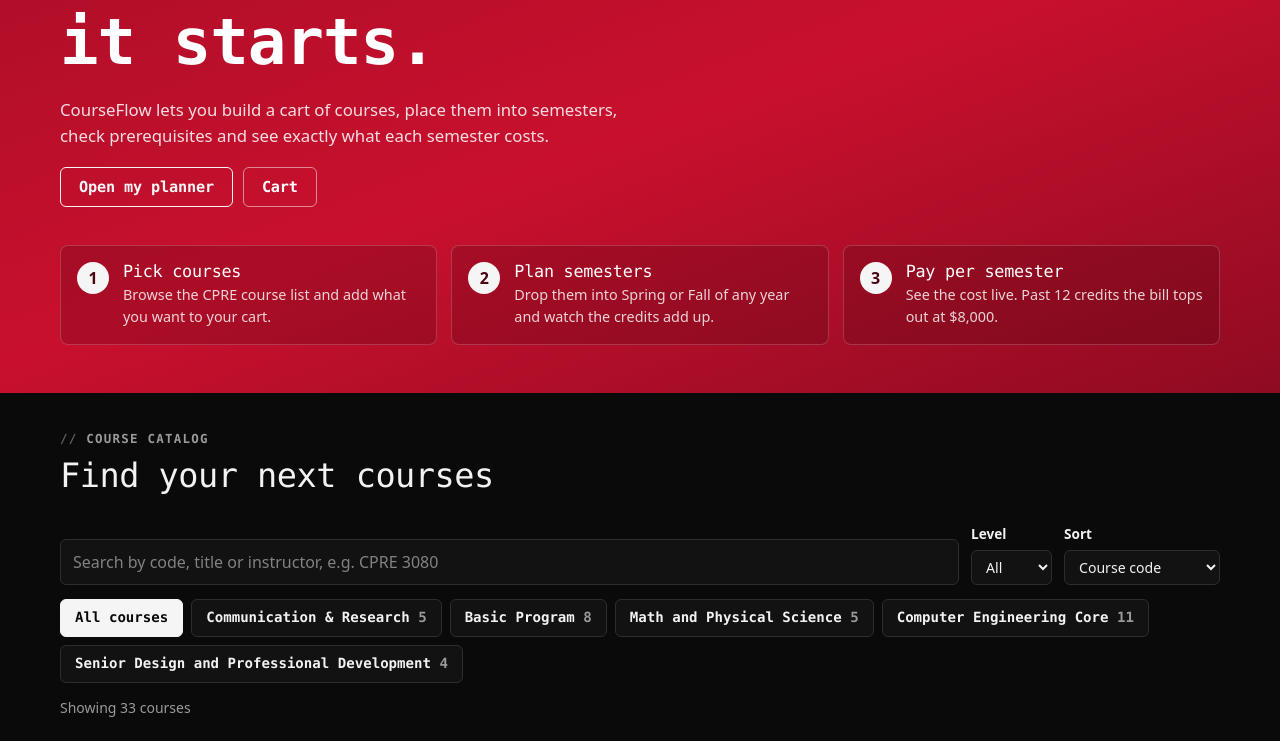
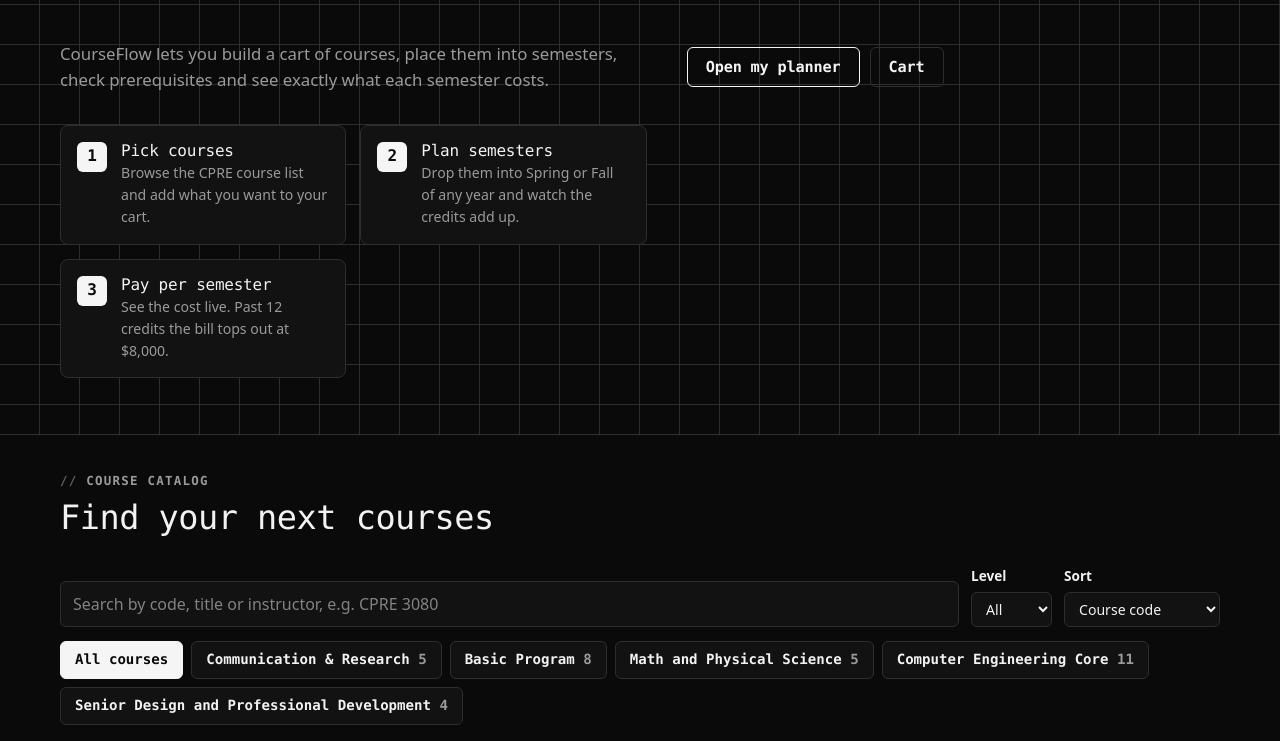
Before and after one commit to Scotty-08/CourseFlow, a React (Vite) app: page / in a window 1280 px wide. Shown: the part 300-1041 px from the top of the page. Built offline with nearby package versions, Linux system fonts and the light colour scheme.

Commit message:
FEAT: terminal-style hero, grid background and monochrome page styles

```diff
--- a/src/styles/pages.css
+++ b/src/styles/pages.css
@@ -1,76 +1,161 @@
 /* ---------- Home: hero ---------- */
 
 .hero {
-  background:
-    radial-gradient(900px 400px at 85% -10%, rgb(241 190 72 / 0.28), transparent 60%),
-    linear-gradient(160deg, #a30d26 0%, #c8102e 55%, #8f0b21 100%);
-  color: #fff;
+  border-bottom: 1px solid var(--line);
+  background-color: var(--paper);
+  background-image:
+    linear-gradient(var(--line) 1px, transparent 1px),
+    linear-gradient(90deg, var(--line) 1px, transparent 1px);
+  background-size: 40px 40px;
+  background-position: -1px -1px;
 }
 
 .hero__inner {
   display: grid;
+  grid-template-columns: minmax(0, 1.1fr) minmax(0, 1fr);
+  gap: 32px 40px;
+  align-items: center;
+  padding-block: 56px;
+}
+
+@media (max-width: 900px) {
+  .hero__inner {
+    grid-template-columns: 1fr;
+  }
+}
+
+.hero__copy {
+  display: grid;
   gap: 18px;
-  padding-block: 56px 48px;
 }
 
 .hero h1 {
-  max-width: 18ch;
-  font-size: clamp(2.3rem, 5.5vw, 4rem);
+  font-size: clamp(2rem, 4.6vw, 3.4rem);
   font-weight: 800;
+  letter-spacing: -0.04em;
+}
+
+.hero__steps {
+  grid-column: 1 / -1;
 }
 
 .eyebrow--gold {
-  color: var(--gold);
+  color: var(--muted);
 }
 
 .lead--light {
-  color: rgb(255 255 255 / 0.86);
+  color: var(--muted);
 }
 
 .btn--on-dark {
-  border-color: rgb(255 255 255 / 0.5);
-  color: #fff;
+  border-color: var(--line);
+  color: var(--ink);
 }
 
 .btn--on-dark:hover:not(:disabled) {
-  background: rgb(255 255 255 / 0.14);
+  background: var(--surface-2);
+}
+
+/* Terminal window in the hero */
+
+.term {
+  overflow: hidden;
+  border: 1px solid var(--line);
+  border-radius: var(--radius);
+  background: var(--surface);
+  box-shadow: 0 0 0 1px var(--paper), 0 20px 50px rgb(0 0 0 / 0.35);
+  font-family: var(--font-mono);
+  font-size: 0.82rem;
+}
+
+.term__bar {
+  display: flex;
+  align-items: center;
+  gap: 6px;
+  padding: 10px 14px;
+  border-bottom: 1px solid var(--line);
+  color: var(--muted);
+}
+
+.term__dot {
+  width: 10px;
+  height: 10px;
+  border-radius: 50%;
+  border: 1px solid var(--muted);
+}
+
+.term__title {
+  margin-left: 8px;
+}
+
+.term__body {
+  margin: 0;
+  padding: 16px 16px 20px;
+  line-height: 1.7;
+  white-space: pre-wrap;
+  overflow-wrap: anywhere;
+}
+
+.term__prompt {
+  color: var(--muted);
+}
+
+.term__ok {
+  color: var(--ok);
+}
+
+.term__warn {
+  color: var(--warn);
+}
+
+.term__dim {
+  color: var(--muted);
+}
+
+.term__cursor {
+  display: inline-block;
+  width: 0.6em;
+  height: 1.1em;
+  vertical-align: -0.2em;
+  background: var(--accent);
+  animation: blink 1.1s steps(1) infinite;
 }
 
 .steps {
   display: grid;
   grid-template-columns: repeat(auto-fit, minmax(240px, 1fr));
   gap: 14px;
-  margin-top: 20px;
 }
 
 .step {
   display: flex;
   gap: 14px;
   padding: 16px;
-  border: 1px solid rgb(255 255 255 / 0.18);
+  border: 1px solid var(--line);
   border-radius: var(--radius);
-  background: rgb(0 0 0 / 0.14);
+  background: var(--surface);
 }
 
 .step h2 {
-  font-size: 1.05rem;
+  font-size: 1rem;
 }
 
 .step p {
   margin-top: 2px;
-  font-size: 0.9rem;
-  color: rgb(255 255 255 / 0.82);
+  font-size: 0.88rem;
+  color: var(--muted);
 }
 
 .step__num {
   flex: none;
   display: grid;
   place-items: center;
-  width: 32px;
-  height: 32px;
-  border-radius: 50%;
-  background: var(--gold);
-  color: #4a0511;
+  width: 30px;
+  height: 30px;
+  border-radius: 6px;
+  background: var(--accent);
+  color: var(--on-accent);
+  font-family: var(--font-mono);
   font-weight: 800;
 }
 
@@ -144,8 +229,12 @@
 .art--fallback {
   display: grid;
   place-items: center;
-  background: linear-gradient(135deg, var(--cardinal), #7d0a1f);
-  color: var(--gold);
+  background:
+    linear-gradient(var(--line) 1px, transparent 1px),
+    linear-gradient(90deg, var(--line) 1px, transparent 1px),
+    var(--surface-2);
+  background-size: 20px 20px;
+  color: var(--ink);
   font-family: var(--font-head);
   font-size: 1.6rem;
   font-weight: 800;
@@ -157,8 +246,10 @@
   right: 10px;
   padding: 3px 10px;
   border-radius: 999px;
-  background: rgb(28 25 23 / 0.82);
-  color: #fff;
+  border: 1px solid var(--line);
+  background: var(--paper);
+  color: var(--ink);
+  font-family: var(--font-mono);
   font-size: 0.75rem;
   font-weight: 700;
 }
@@ -175,7 +266,7 @@
   font-size: 0.8rem;
   font-weight: 800;
   letter-spacing: 0.08em;
-  color: var(--cardinal);
+  color: var(--ink);
 }
 
 .course-card__title {
@@ -253,8 +344,9 @@
   padding: 10px 16px;
   border: 0;
   border-radius: 999px;
-  background: var(--gold);
-  color: #3d2b00;
+  background: var(--accent);
+  color: var(--on-accent);
+  font-family: var(--font-mono);
   font-weight: 800;
 }
 
@@ -300,7 +392,7 @@
 }
 
 .link-pill:hover {
-  border-color: var(--cardinal);
+  border-color: var(--ink);
 }
 
 .link-pill span {
@@ -354,7 +446,7 @@
   font-size: 0.8rem;
   font-weight: 800;
   letter-spacing: 0.08em;
-  color: var(--cardinal);
+  color: var(--ink);
 }
 
 .cart-item__title {
@@ -473,7 +565,7 @@
 
 .semester-course__code {
   font-weight: 800;
-  color: var(--cardinal);
+  color: var(--ink);
 }
 
 .semester-course__title {
@@ -651,9 +743,9 @@
   flex: none;
   width: 52px;
   height: 52px;
-  border-radius: 50%;
+  border-radius: 8px;
   background: var(--ok);
-  color: #fff;
+  color: var(--paper);
   font-size: 1.6rem;
   font-weight: 800;
 }
```
